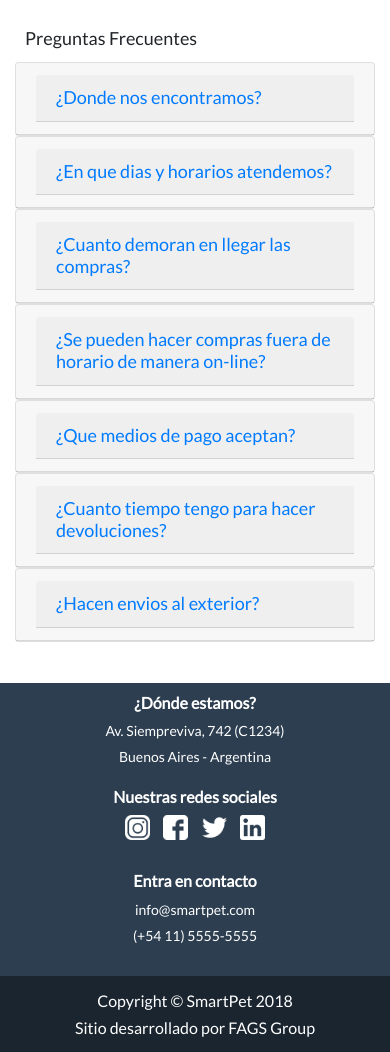
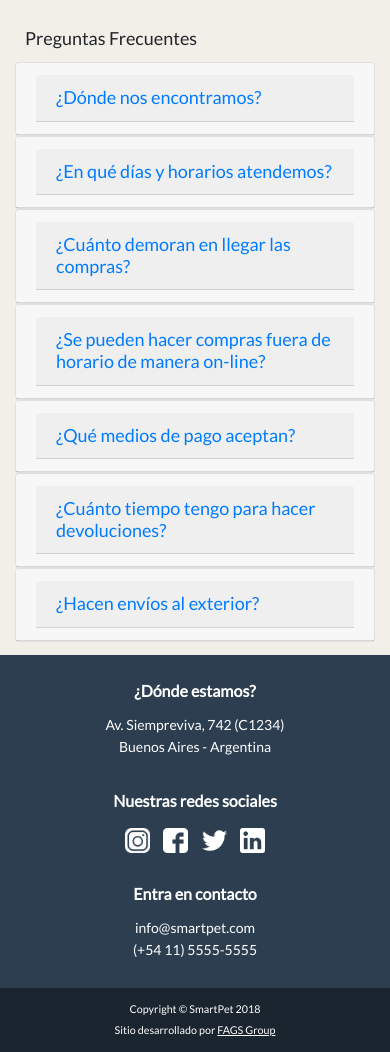
Before and after one commit to esmowin/dh-trabajo-integrador, a PHP site: page /preguntasFrecuentes.php in a window 390 px wide. Shown: the part 55-1107 px from the top of the page. Run offline with PHP 8.4, Linux system fonts and the light colour scheme; the visitor is signed in with stand-in values (Sample User, id 1); some libraries are stand-ins or nearby versions.

Commit message:
Ajustes en navbar y footer / Agregado el css de Bootstrap a todas las páginas

```diff
--- a/css/footer.css
+++ b/css/footer.css
@@ -1,3 +1,36 @@
+
+/* Estándars para pisar el Bootstrap */
+
+
+p {
+    display: block;
+    margin-top: 1em;
+    margin-bottom: 1em;
+    margin-left: 0;
+    margin-right: 0;
+    line-height: normal;
+}
+
+h3 {
+    display: block;
+    font-size: 1.17em;
+    margin-top: 1em;
+    margin-bottom: 1em;
+    margin-left: 0;
+    margin-right: 0;
+    font-weight: bold;
+}
+
+h6 {
+    display: block;
+    font-size: .67em;
+    margin-top: 2.33em;
+    margin-bottom: 2.33em;
+    margin-left: 0;
+    margin-right: 0;
+    font-weight: bold;
+}
+
 
 /* Footer abajo de todo */
 
@@ -39,7 +72,6 @@ footer {
 
 .footer-ubicación h3, .footer-redes-sociales h3, .footer-contacto h3 {
   font-size: 16px;
-  font-weight: bold;
 }
 
 .footer-ubicación p, .footer-redes-sociales p, .footer-contacto p {
@@ -82,6 +114,7 @@ footer {
 
 .footer-inferior a {
   color: white;
+  text-decoration: underline;
 }
 
 .footer-copyright, .footer-creditos {
--- a/css/sideBar.css
+++ b/css/sideBar.css
@@ -1,6 +1,5 @@
-.sideBar{
 
-
+.sideBar {
   float: left;
   max-width: 200px;
   height: 400px;
@@ -9,11 +8,12 @@
   padding: 50px;
   margin-top: 100px;
 }
-.sideBar a{
+
+.sideBar a {
   text-decoration: none;
   color: white;
 }
 
-.sideBar li{
+.sideBar li {
   list-style: none;
 }
--- a/header.php
+++ b/header.php
@@ -11,6 +11,7 @@
   $avatarUsuario = "avatars/avatar-example.png";
   $nombreUsuario = "UserFirstName";
 
+  // Comentar o descomentar la línea de abajo para tener o no a un usuario logueado
   // $usuarioLogueado = "";
 
 ?>
@@ -130,8 +131,8 @@
 
     <ul class="barra-usuario">
       <?php if (!isset($usuarioLogueado) || empty($usuarioLogueado)) { ?>
-        <li><a href="login.php">Login</a></li>
-        <li><a href="registro.php">Registro</a></li>
+        <li class="menu-login-registro"><a href="login.php">Login</a></li>
+        <li class="menu-login-registro"><a href="registro.php">Registro</a></li>
       <?php } else { ?>
         <li class="usuario-logueado">
           <img class="avatar-usuario" src="<?php echo $usuarioLogueado->getAvatar(); ?>" alt="avatar">
--- a/home.php
+++ b/home.php
@@ -12,6 +12,7 @@
     <meta charset="utf-8">
     <meta name="viewport" content="width=device-width, initial-scale=1.0">
     <title>SmartPet - Home</title>
+    <link href="css/bootstrap/bootstrap.min.css" rel="stylesheet" id="bootstrap-css">
     <link rel="stylesheet" href="css/styles.css">
     <link rel="icon" href="images/logo.png">
     <link href="https://fonts.googleapis.com/css?family=Lato" rel="stylesheet">
--- a/js/header.js
+++ b/js/header.js
@@ -23,8 +23,10 @@ window.onload = function() {
     if (!categoriasDesplegableMobile.classList.contains("hidden")) {
       toggleCategoriasMobile();
     }
+    if (usuarioDisparadorMobile && usuarioDesplegableMobile) {
       if (!usuarioDesplegableMobile.classList.contains("hidden")) {
         toggleUsuarioMobile();
+      }
     }
   }
 
@@ -38,8 +40,10 @@ window.onload = function() {
   }
 
   var toggleCategoriasMobile = function() {
+    if (usuarioDisparadorMobile && usuarioDesplegableMobile) {
       if (!usuarioDesplegableMobile.classList.contains("hidden")) {
         toggleUsuarioMobile();
+      }
     }
     categoriasDesplegableMobile.classList.toggle("hidden");
     categoriasFlechaIzquierdaMobile.classList.toggle("hidden");
@@ -72,6 +76,8 @@ window.onload = function() {
     var usuarioFlechaAbajo = document.querySelector(".flecha-abajo-usu");
     var usuarioCruz = document.querySelector(".cruz-usu");
 
+  if (usuarioDisparador && usuarioDesplegable) {
+
     usuarioDisparador.addEventListener("click", toggleUsuario);
 
     document.addEventListener("click", function(event) {
@@ -79,6 +85,8 @@ window.onload = function() {
         toggleUsuario();
       }
     });
+
+  }
 
   // Apertura y cierre del menú "hamburguer" del MOBILE
 
@@ -102,7 +110,9 @@ window.onload = function() {
   var usuarioFlechaIzquierdaMobile = document.querySelector(".flecha-izquierda-usu-mobile");
   var usuarioCruzMobile = document.querySelector(".cruz-usu-mobile");
 
+  if (usuarioDisparadorMobile && usuarioDesplegableMobile) {
     usuarioDisparadorMobile.addEventListener("click", toggleUsuarioMobile);
+  }
 
   // Apertura y cierre del menú "Todas las categorías" versión MOBILE
 
--- a/login.php
+++ b/login.php
@@ -4,6 +4,7 @@
     <meta charset="utf-8">
     <meta name="viewport" content="width=device-width, initial-scale=1.0">
     <title>SmartPet - Login</title>
+    <link href="css/bootstrap/bootstrap.min.css" rel="stylesheet" id="bootstrap-css">
     <link rel="stylesheet" href="css/styles.css">
     <link rel="icon" href="images/logo.png">
     <link href="https://fonts.googleapis.com/css?family=Lato" rel="stylesheet">
--- a/miPerfil.php
+++ b/miPerfil.php
@@ -10,6 +10,7 @@
     <meta charset="utf-8">
     <meta name="viewport" content="width=device-width, initial-scale=1.0">
     <title>SmartPet - Perfil</title>
+    <link href="css/bootstrap/bootstrap.min.css" rel="stylesheet" id="bootstrap-css">
     <link rel="stylesheet" href="css/styles.css">
     <link rel="icon" href="images/logo.png">
     <link href="https://fonts.googleapis.com/css?family=Lato" rel="stylesheet">
--- a/preguntasFrecuentes.php
+++ b/preguntasFrecuentes.php
@@ -10,14 +10,11 @@
   <meta charset="utf-8">
   <meta name="viewport" content="width=device-width, initial-scale=1.0">
   <title>SmartPet - Preguntas frecuentes</title>
-  <link rel="stylesheet" href="css/styles.css">
   <link rel="icon" href="images/logo.png">
   <link href="https://fonts.googleapis.com/css?family=Lato" rel="stylesheet">
-
   <link href="css/bootstrap/bootstrap.min.css" rel="stylesheet" id="bootstrap-css">
+  <link rel="stylesheet" href="css/styles.css">
   <script src="//code.jquery.com/jquery-1.11.1.min.js"></script>
-
-
 </head>
   <body class="oli">
 
@@ -33,36 +30,36 @@
             <div class="card ">
                 <div class="card-header">
                     <h4 class="card-header">
-                          <a class="accordion-toggle" data-toggle="collapse" data-parent="#accordion" href="#collapseOne">¿Donde nos encontramos?</a>
+                        <a class="accordion-toggle" data-toggle="collapse" data-parent="#accordion" href="#collapseOne">¿Dónde nos encontramos?</a>
                     </h4>
                 </div>
                 <div id="collapseOne" class="panel-collapse collapse in">
                     <div class="card-block">
-                          Nos encontramos en el centro, cerca de las lineas de subte A, B, C, y D.
+                        Nos encontramos en el centro, cerca de las líneas de subte A, B, C, y D.
                     </div>
                 </div>
             </div>
             <div class="card ">
                 <div class="card-header">
                     <h4 class="card-header">
-                          <a class="accordion-toggle collapsed" data-toggle="collapse" data-parent="#accordion" href="#collapseTwo">¿En que dias y horarios atendemos?</a>
+                        <a class="accordion-toggle collapsed" data-toggle="collapse" data-parent="#accordion" href="#collapseTwo">¿En qué días y horarios atendemos?</a>
                     </h4>
                 </div>
                 <div id="collapseTwo" class="panel-collapse collapse">
                     <div class="card-block">
-                        De lunes a viernes de 8:00 hs a 20:00 hs y sabados de 9:00 hs a 14:00 hs.
+                      De lunes a viernes de 8:00 hs a 20:00 hs y sábados de 9:00 hs a 14:00 hs.
                     </div>
                 </div>
             </div>
             <div class="card ">
                 <div class="card-header">
                     <h4 class="card-header">
-                          <a class="accordion-toggle collapsed" data-toggle="collapse" data-parent="#accordion" href="#collapseThree">¿Cuanto demoran en llegar las compras?</a>
+                        <a class="accordion-toggle collapsed" data-toggle="collapse" data-parent="#accordion" href="#collapseThree">¿Cuánto demoran en llegar las compras?</a>
                     </h4>
                 </div>
                 <div id="collapseThree" class="panel-collapse collapse">
                     <div class="card-block">
-                          De 1 a 5 dias habiles dependiendo de la zona del pais donde este.
+                        De 1 a 5 días hábiles dependiendo de la zona del país donde se encuentre.
                     </div>
                 </div>
             </div>
@@ -74,43 +71,43 @@
                 </div>
                 <div id="collapseFour" class="panel-collapse collapse">
                     <div class="card-block">
-                          Si, el sitio web esta habilitado las 24 horas del dia, todos los dias del año.
+                        Sí, el sitio web está habilitado las 24 horas del día, todos los días del año.
                     </div>
                 </div>
             </div>
             <div class="card ">
                 <div class="card-header">
                     <h4 class="card-header">
-                          <a class="accordion-toggle collapsed" data-toggle="collapse" data-parent="#accordion" href="#collapseFive">¿Que medios de pago aceptan?</a>
+                        <a class="accordion-toggle collapsed" data-toggle="collapse" data-parent="#accordion" href="#collapseFive">¿Qué medios de pago aceptan?</a>
                     </h4>
                 </div>
                 <div id="collapseFive" class="panel-collapse collapse">
                     <div class="card-block">
-                          Aceptamos tarjeta de credito y efectivo por puntos de pago en toda la ciudad.
+                        Aceptamos tarjeta de crédito y efectivo por puntos de pago en toda la ciudad.
                     </div>
                 </div>
             </div>
             <div class="card ">
                 <div class="card-header">
                     <h4 class="card-header">
-                          <a class="accordion-toggle collapsed" data-toggle="collapse" data-parent="#accordion" href="#collapseSix">¿Cuanto tiempo tengo para hacer devoluciones?</a>
+                        <a class="accordion-toggle collapsed" data-toggle="collapse" data-parent="#accordion" href="#collapseSix">¿Cuánto tiempo tengo para hacer devoluciones?</a>
                     </h4>
                 </div>
                 <div id="collapseSix" class="panel-collapse collapse">
                     <div class="card-block">
-                          Se tienen 14 dias a partir de que se recibio el producto.
+                        Hasta 14 días a partir de que se recibió el producto.
                     </div>
                 </div>
             </div>
             <div class="card ">
                 <div class="card-header">
                     <h4 class="card-header">
-                          <a class="accordion-toggle collapsed" data-toggle="collapse" data-parent="#accordion" href="#collapseSeven">¿Hacen envios al exterior?</a>
+                        <a class="accordion-toggle collapsed" data-toggle="collapse" data-parent="#accordion" href="#collapseSeven">¿Hacen envíos al exterior?</a>
                     </h4>
                 </div>
                 <div id="collapseSeven" class="panel-collapse collapse">
                     <div class="card-block">
-                          Si, consultar por aranceles y tarifas aqui.
+                        Sí, consultar por aranceles y tarifas aquí.
                     </div>
                 </div>
             </div>
@@ -135,14 +132,13 @@
           }
         </style>
 
-      <script src="js/bootstrap/bootstrap.bundle.min.js"></script>
-      <script src="js/bootstrap/bootstrap.min.js"></script>
+        <!-- <script src="js/bootstrap/bootstrap.bundle.min.js"></script> -->
 
         <!-- Bootstrap FAQ - END -->
 
         <!--Codigo Gabi Starts -->
 
-  <!--      <ol>
+        <!--  <ol>
                 <li><a href="#1">¿Donde nos encontramos?</li></a>
                 <li><a href="#2">¿En que dias y horarios atendemos?</li></a>
                 <li><a href="#3">¿Cuanto demoran en llegar las compras?</li></a>
@@ -188,6 +184,7 @@
                 </li>
                 <br>
               </ol> -->
+
       <!--Codigo Gabi Ends -->
 
       </div>
@@ -196,6 +193,7 @@
 
     </div>
 
+    <script src="js/bootstrap/bootstrap.min.js"></script>
     <script src="js/header.js"></script>
 
   </body>
--- a/registro.php
+++ b/registro.php
@@ -4,6 +4,7 @@
     <meta charset="utf-8">
     <meta name="viewport" content="width=device-width, initial-scale=1.0">
     <title>SmartPet - Registro</title>
+    <link href="css/bootstrap/bootstrap.min.css" rel="stylesheet" id="bootstrap-css">
     <link rel="stylesheet" href="css/styles.css">
     <link rel="icon" href="images/logo.png">
     <link href="https://fonts.googleapis.com/css?family=Lato" rel="stylesheet">
```
Also changed, not shown: css/header.css (+43 -10 lines). Lines whose indentation alone changed are shown as unchanged.
